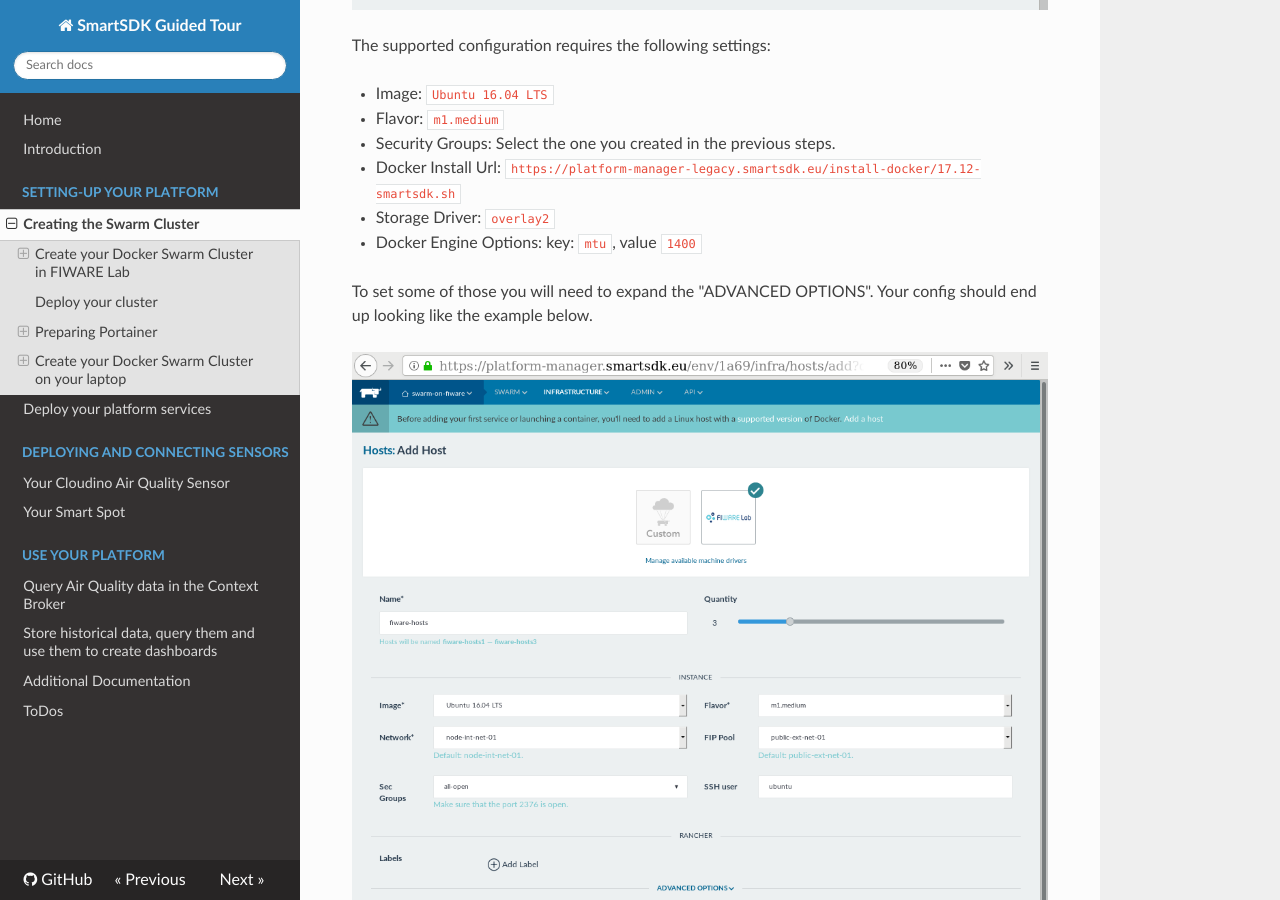
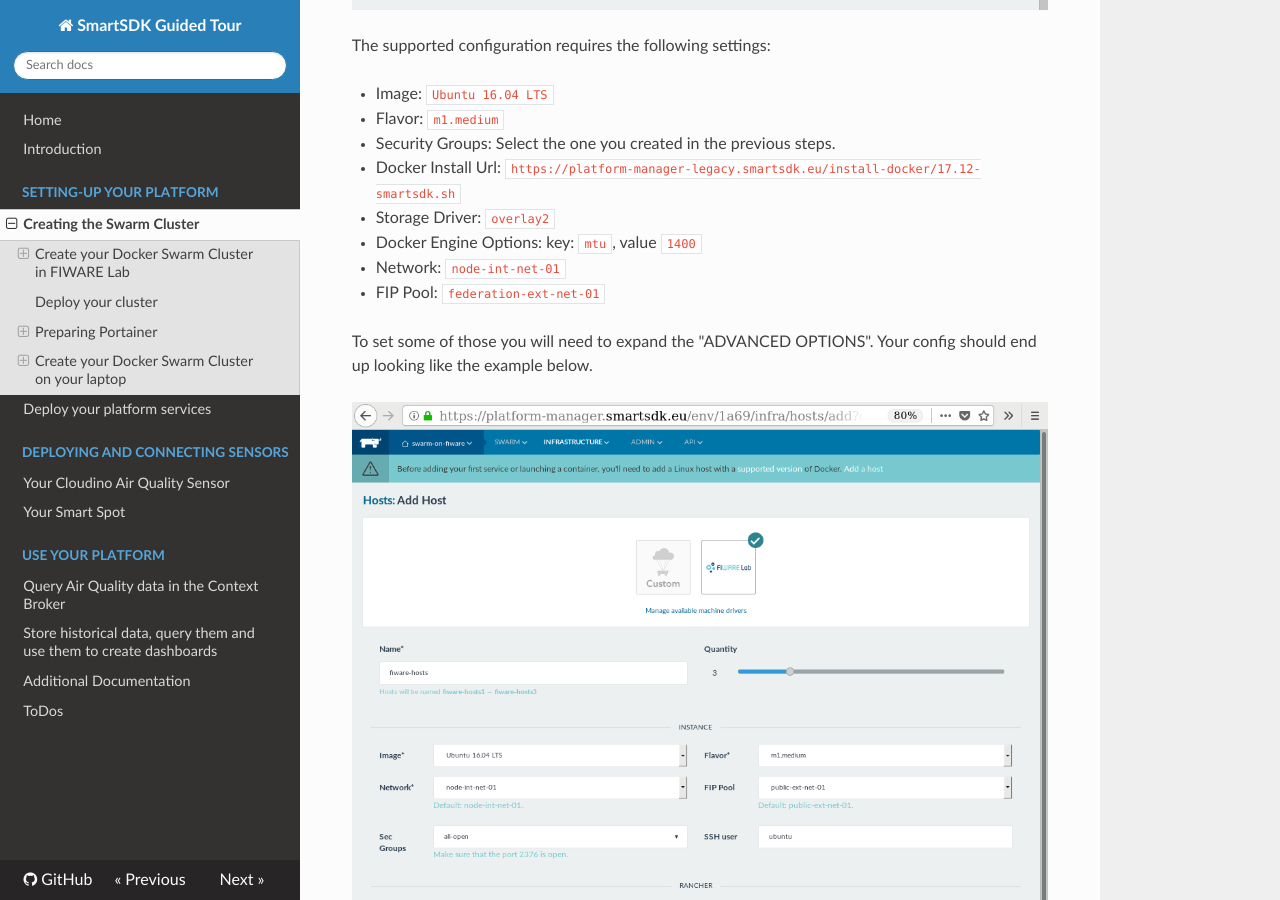
Before and after one commit to smartsdk/guided-tour, an MkDocs documentation site: the page built from docs/platform/swarmcluster.md, in a window 1280 px wide and 900 px high, scrolled down 13241 px. Built offline with MkDocs 1.6.1, drawn with Linux system fonts in a browser that asks for light colours; nearby versions of some CDN libraries; comment, search, counter and statistics services are not loaded; old or Windows-style settings are respelled for this version of MkDocs.

Commit message:
Add Network and FIP Pool missing configurations (#18)
Add  missing Network, FIP Pool setting in the supported configuration

```diff
--- a/docs/platform/swarmcluster.md
+++ b/docs/platform/swarmcluster.md
@@ -179,6 +179,8 @@ The supported configuration requires the following settings:
 -   Docker Install Url: `https://platform-manager-legacy.smartsdk.eu/install-docker/17.12-smartsdk.sh`
 -   Storage Driver: `overlay2`
 -   Docker Engine Options: key: `mtu`, value `1400`
+-   Network: `node-int-net-01`
+-   FIP Pool: `federation-ext-net-01`
 
 To set some of those you will need to expand the "ADVANCED OPTIONS". Your
 config should end up looking like the example below.
```
